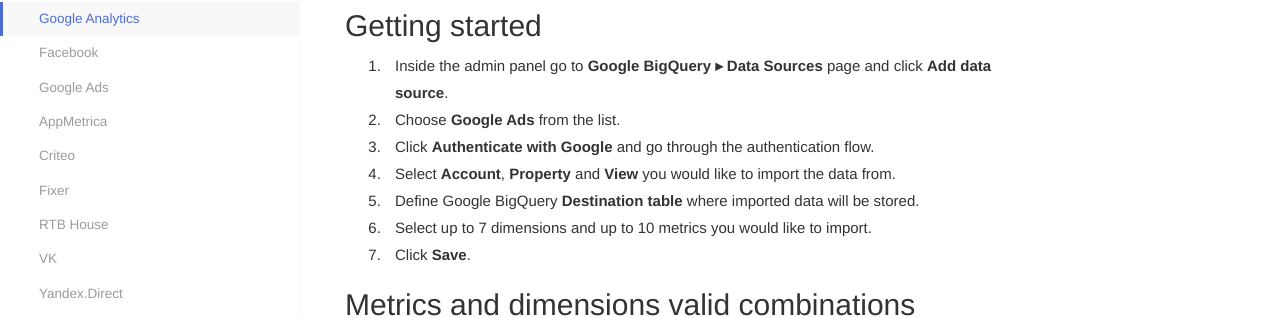
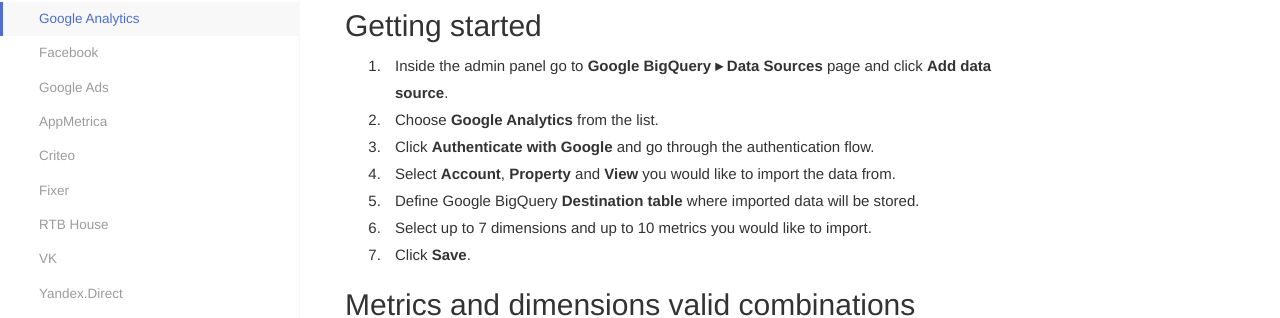
Before and after one commit to segmentstream-com/segmentstream-com.github.io, a Jekyll site: the page built from _docs/datasources/google-analytics.md, in a window 1280 px wide. Shown: the part 470-788 px from the top of the page. Built offline with Jekyll 4.4.1, drawn with Linux system fonts in a browser that asks for light colours; nearby versions of some CDN libraries.

Commit message:
fixed typo

```diff
--- a/_docs/datasources/google-analytics.md
+++ b/_docs/datasources/google-analytics.md
@@ -13,7 +13,7 @@
 ## Getting started
 
 1. Inside the admin panel go to **Google BigQuery ▸ Data Sources** page and click **Add data source**.
-2. Choose **Google Ads** from the list.
+2. Choose **Google Analytics** from the list.
 3. Click **Authenticate with Google** and go through the authentication flow.
 4. Select **Account**, **Property** and **View** you would like to import the data from.
 5. Define Google BigQuery **Destination table** where imported data will be stored.
```
